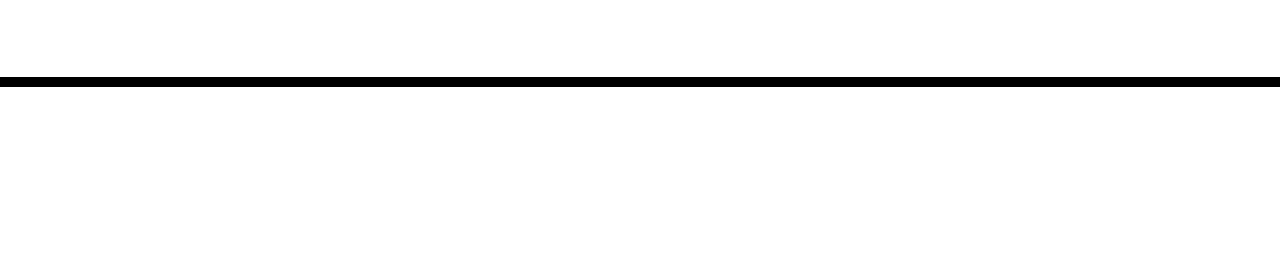
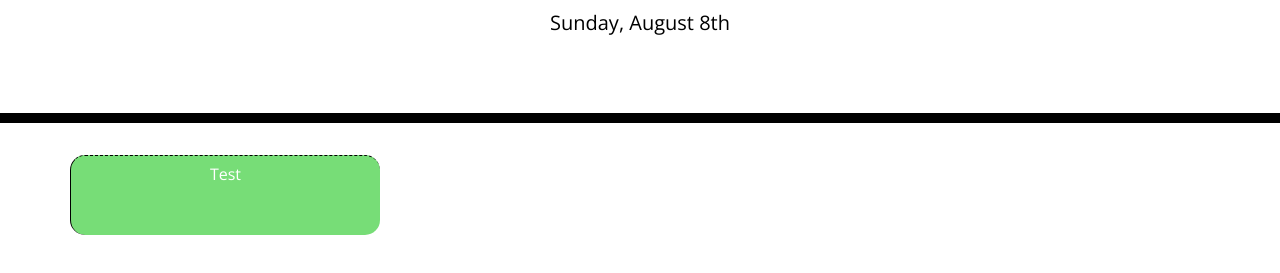
Before and after one commit to veggiepilot/work-day-scheduler, a plain HTML site: page index.html in a window 1280 px wide. Shown: the part 181-454 px from the top of the page. Drawn offline with nearby package versions, Linux system fonts and the light colour scheme.

Commit message:
added current date to page

```diff
--- a/index.html
+++ b/index.html
@@ -30,9 +30,11 @@
     </header>
     <div class="container">
       <!-- Timeblocks go here -->
+      <textarea name="" id="" cols="30" rows="10" class="description time-block row hour future" >Test</textarea>
     </div>
 
     <script src="https://cdnjs.cloudflare.com/ajax/libs/jquery/3.2.1/jquery.min.js"></script>
     <script src="https://cdnjs.cloudflare.com/ajax/libs/moment.js/2.24.0/moment.min.js"></script>
+    <script src="script.js"></script>
   </body>
 </html>
--- a/script.js
+++ b/script.js
@@ -0,0 +1,11 @@
+// Display date
+var date = $("#currentDay");
+var now  = moment().format("dddd, MMMM Mo");
+
+date.append(now);
+
+// Create timbelocks for different work hours
+    // Each time block is color coded
+// Enter event in timeblock
+// Save scheduled event in local storage
+// Data persists when page is refreshed
```
